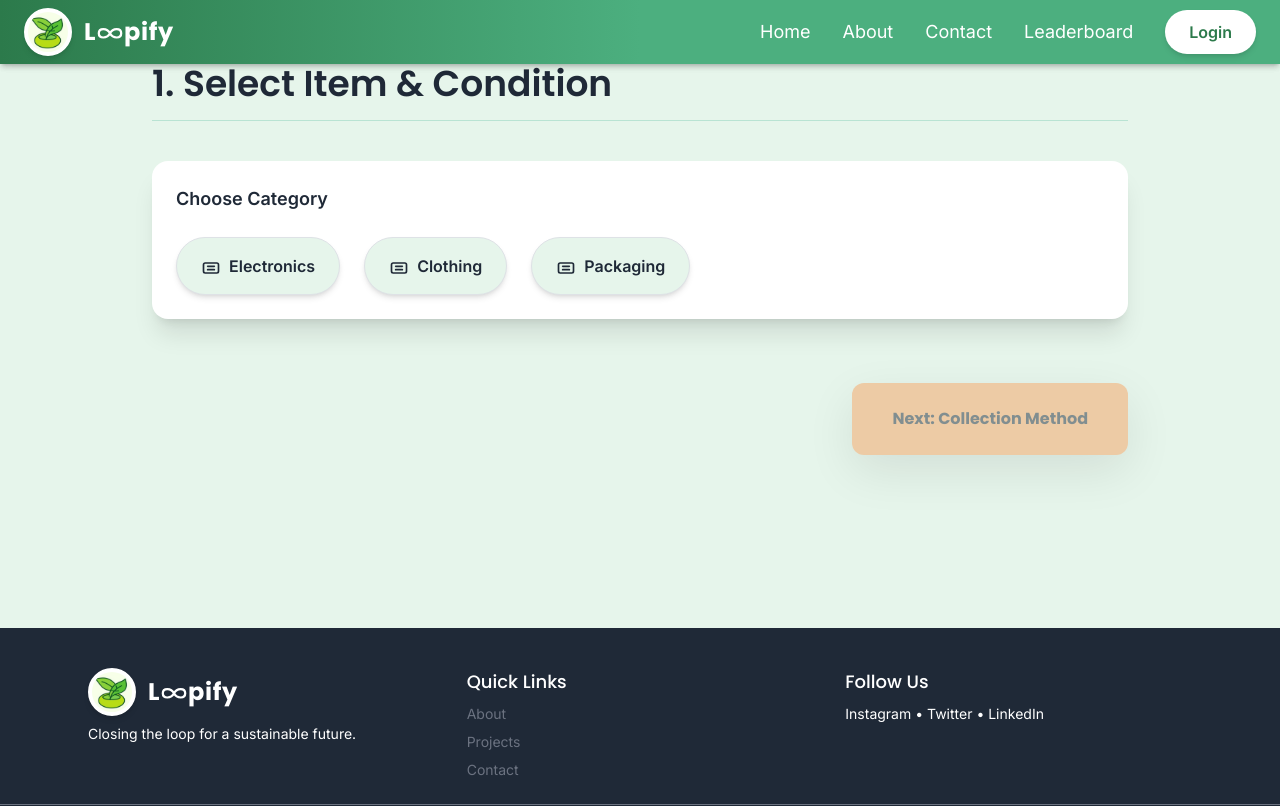
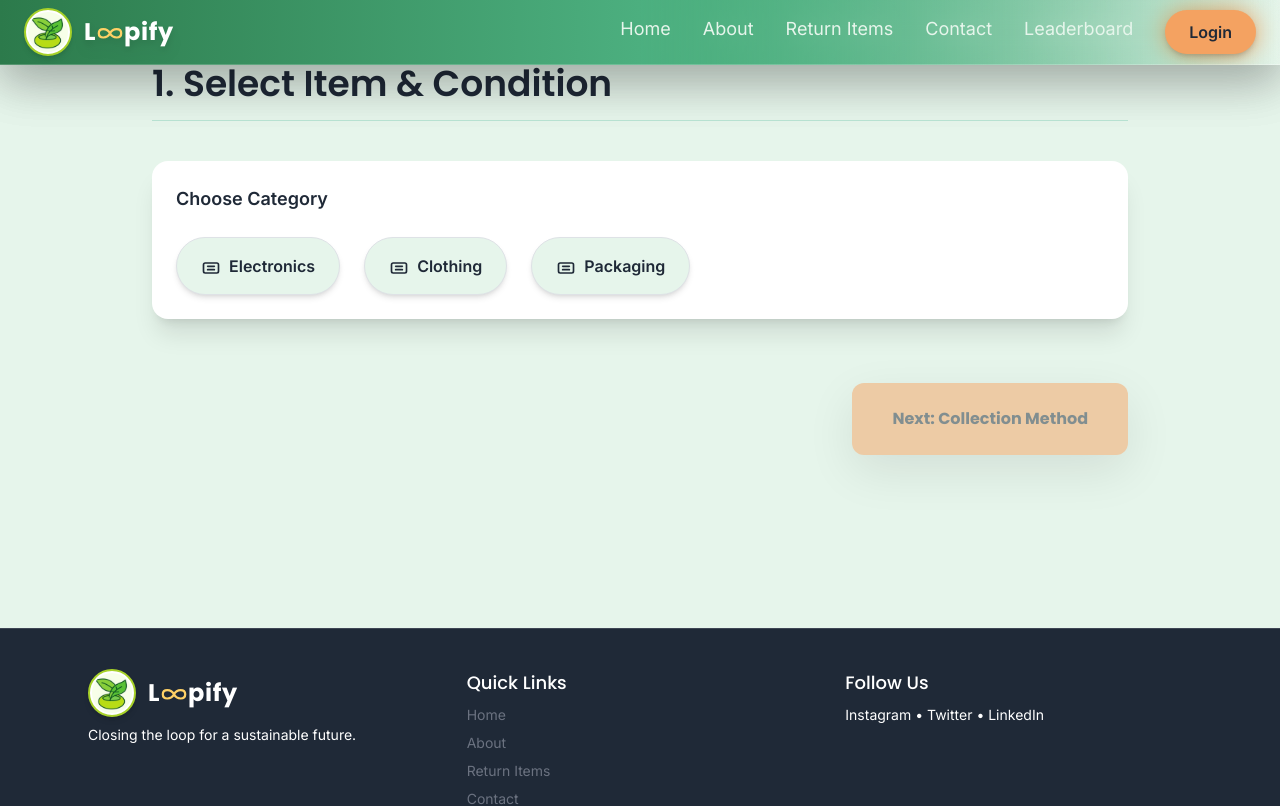
Before and after one commit to MyoKyal/Loopify-Recycle-Website, a React (Vite) app: page /return in a window 1280 px wide. Shown: the top 806 px of the page. Built offline with nearby package versions, Linux system fonts and the light colour scheme.

Commit message:
Footer and Navbar link updated

```diff
--- a/src/components/Footer.jsx
+++ b/src/components/Footer.jsx
@@ -1,15 +1,51 @@
-// src/components/Footer.jsx
 import React from "react";
+import { Link, useLocation } from "react-router-dom";
 import Logo from "../assets/Logo.jpg";
+import { useNavigate } from "react-router-dom";
 
 export default function Footer() {
+  const location = useLocation();
+
+  const navItems = [
+    { name: "Home", to: "/" },
+    { name: "About", to: "#about" },
+    { name: "Return Items", to: "/return" },
+    { name: "Contact", to: "#contact" },
+    { name: "Leaderboard", to: "#leaderboard" },
+  ];
+
+
+const navigate = useNavigate();
+
+const handleClick = (item) => {
+  if (item.to.startsWith("#")) {
+    if (location.pathname !== "/") {
+      navigate("/");
+      setTimeout(() => {
+        const section = document.querySelector(item.to);
+        if (section) section.scrollIntoView({ behavior: "smooth" });
+      }, 400);
+    } else {
+      const section = document.querySelector(item.to);
+      if (section) section.scrollIntoView({ behavior: "smooth" });
+    }
+  } else {
+    navigate(item.to);
+    setTimeout(() => {
+      window.scrollTo({ top: 0, behavior: "smooth" });
+    }, 100);
+  }
+};
+
+
+
   return (
-    <footer className="bg-loopifyDark text-loopifyMuted py-10">
+    <footer className="bg-loopifyDark text-loopifyMuted py-10 border-t border-loopifyMuted/40">
       <div className="max-w-6xl mx-auto px-6 grid md:grid-cols-3 gap-8">
+        {/* ─── Logo + Title ─── */}
         <div>
-          {/* Logo + Title */}
           <div className="flex items-center space-x-3">
-            <div className="h-12 w-12 rounded-full border-2 border-white bg-white flex items-center justify-center overflow-hidden shadow-md">
+            <div className="h-12 w-12 rounded-full border-2 border-loopifyHighlight bg-white flex items-center justify-center overflow-hidden shadow-md">
               <img
                 src={Logo}
                 alt="Loopify Logo"
@@ -23,7 +59,7 @@ export default function Footer() {
                 height="20"
                 viewBox="0 0 100 55"
                 fill="none"
-                stroke="white"
+                stroke="#FFD166"
                 strokeWidth="8"
                 className="align-middle relative top-[2px]"
               >
@@ -38,27 +74,61 @@ export default function Footer() {
               pify
             </span>
           </div>
-          <p className="text-sm text-white pt-2">Closing the loop for a sustainable future.</p>
+          <p className="text-sm text-white pt-2">
+            Closing the loop for a sustainable future.
+          </p>
         </div>
+
+        {/* ─── Quick Links ─── */}
         <div>
           <h4 className="font-title text-lg text-white mb-2">Quick Links</h4>
           <ul className="space-y-2 text-sm">
-            <li><a href="#" className="hover:text-loopifyMain">About</a></li>
-            <li><a href="#" className="hover:text-loopifyMain">Projects</a></li>
-            <li><a href="#" className="hover:text-loopifyMain">Contact</a></li>
+            {navItems.map((item, index) =>
+              item.to.startsWith("#") ? (
+                <li key={index}>
+                  <button
+                    onClick={() => handleClick(item)}
+                    className={`text-sm text-loopifyMuted hover:text-loopifyMain transition duration-300 ${
+                      location.pathname === item.to ? "text-loopifyMain" : ""
+                    }`}
+                  >
+                    {item.name}
+                  </button>
+                </li>
+              ) : (
+                <li key={index}>
+                  <Link
+                    to={item.to}
+                    onClick={() => handleClick(item)}
+                    className={`text-sm text-loopifyMuted hover:text-loopifyMain transition duration-300 ${
+                      location.pathname === item.to ? "text-loopifyMain" : ""
+                    }`}
+                  >
+                    {item.name}
+                  </Link>
+                </li>
+              )
+            )}
           </ul>
         </div>
+
+        {/* ─── Socials ─── */}
         <div>
           <h4 className="font-title text-lg text-white mb-2">Follow Us</h4>
-          <p className="text-sm text-white">Instagram • Twitter • LinkedIn</p>
+          <p className="text-sm text-white">
+            Instagram • Twitter • LinkedIn
+          </p>
         </div>
       </div>
+
+      {/* ─── Footer Bottom ─── */}
 
       <div className="text-center items-center h-3 border-t border-loopifyMuted mt-4">
         <p className="text-ms text-loopifyMuted pt-2">
           © 2025 Loopify. All Rights Reserved.
         </p>
       </div>
+
     </footer>
   );
 }
--- a/src/components/Navbar.jsx
+++ b/src/components/Navbar.jsx
@@ -1,32 +1,74 @@
 // src/components/Navbar.jsx
 import React, { useState } from "react";
+import { Link, useLocation } from "react-router-dom";
 import Logo from "../assets/Logo.jpg";
+import { useNavigate } from "react-router-dom";
 
 export default function Navbar() {
   const [mobileMenuOpen, setMobileMenuOpen] = useState(false);
-  const navItems = ["Home", "About", "Contact", "Leaderboard"];
+  const location = useLocation();
+
+  const navItems = [
+    { name: "Home", to: "/" },
+    { name: "About", to: "#about" },
+    { name: "Return Items", to: "/return" },
+    { name: "Contact", to: "#contact" },
+    { name: "Leaderboard", to: "#leaderboard" },
+  ];
+
+
+const navigate = useNavigate();
+
+const handleClick = (item) => {
+  setMobileMenuOpen(false);
+
+  if (item.to.startsWith("#")) {
+    // If we're not on home page, navigate first
+    if (location.pathname !== "/") {
+      navigate("/", { replace: false });
+      setTimeout(() => {
+        const section = document.querySelector(item.to);
+        if (section) {
+          section.scrollIntoView({ behavior: "smooth" });
+        }
+      }, 400); // wait a bit for the home page to load
+    } else {
+      const section = document.querySelector(item.to);
+      if (section) {
+        section.scrollIntoView({ behavior: "smooth" });
+      }
+    }
+  } else {
+    navigate(item.to);
+    setTimeout(() => {
+      window.scrollTo({ top: 0, behavior: "smooth" });
+    }, 100);
+  }
+};
+
 
   return (
-    <nav className="fixed top-0 left-0 right-0 bg-gradient-to-r from-loopifyMain via-loopifySecondary to-loopifySecondary shadow-md z-50">
+    <nav className="fixed top-0 left-0 right-0 backdrop-blur-md bg-gradient-to-r from-loopifyMain via-loopifySecondary to-loopifyTertiary shadow-lg z-50 border-b border-white/20 transition-all duration-300">
+
       <div className="max-w-7xl mx-auto px-4 sm:px-6 lg:px-8">
         <div className="flex justify-between items-center h-16">
-          {/* Logo + Title */}
+          {/* ─── Logo + Title ─── */}
           <div className="flex items-center space-x-3">
-            <div className="h-12 w-12 rounded-full border-2 border-white bg-white flex items-center justify-center overflow-hidden shadow-md">
+            <div className="h-12 w-12 rounded-full border-2 border-loopifyHighlight bg-white flex items-center justify-center overflow-hidden shadow-md hover:scale-110 transition-transform duration-300">
               <img
                 src={Logo}
                 alt="Loopify Logo"
                 className="h-10 w-10 object-cover rounded-full"
               />
             </div>
-            <span className="text-2xl font-extrabold text-white font-title tracking-wide flex items-center">
+            <span className="text-2xl font-extrabold text-white font-title tracking-wide flex items-center drop-shadow-lg">
               L
               <svg
                 width="28"
                 height="20"
                 viewBox="0 0 100 55"
                 fill="none"
-                stroke="white"
+                stroke="#FFD166"
                 strokeWidth="8"
                 className="align-middle relative top-[2px]"
               >
@@ -42,55 +84,99 @@ export default function Navbar() {
             </span>
           </div>
 
-          {/* Desktop Navigation */}
-          <div className="hidden md:flex items-center space-x-8">
-            {navItems.map((item) => (
-              <a
-                key={item}
-                href={`#${item.toLowerCase()}`}
-                className="text-lg font-body text-white hover:text-loopifyAccent transition"
-              >
-                {item}
-              </a>
-            ))}
-            <button className="bg-white text-loopifyMain font-semibold py-2.5 px-6 rounded-full hover:bg-loopifyAccent transition transform hover:scale-105 shadow-md font-body">
+          {/* ─── Desktop Navigation ─── */}
+          <div className="hidden md:flex items-center space-x-8 font-body">
+            {navItems.map((item, index) =>
+              item.to.startsWith("#") ? (
+                <button
+                  key={index}
+                  onClick={() => handleClick(item)}
+                  className={`relative text-lg text-loopifyLight border-b-2 border-transparent hover:border-loopifyAccent transition-all duration-300 pb-1 ${
+                    location.pathname === item.to ? "border-loopifyAccent" : ""
+                  }`}
+                >
+                  {item.name}
+                </button>
+              ) : (
+                <Link
+                  key={index}
+                  to={item.to}
+                  onClick={() => handleClick(item)}
+                  className={`relative text-lg text-loopifyLight border-b-2 border-transparent hover:border-loopifyAccent transition-all duration-300 pb-1 no-underline hover:text-loopifyLight focus:text-loopifyLight active:text-loopifyLight ${
+                    location.pathname === item.to ? "border-loopifyAccent" : ""
+                  }`}
+                >
+                  {item.name}
+                </Link>
+              )
+            )}
+
+            {/* ─── Login Button ─── */}
+            <Link
+              to="/login"
+              onClick={() => window.scrollTo({ top: 0, behavior: "smooth" })}
+              className="bg-loopifyAccent text-loopifyDark font-semibold py-2.5 px-6 rounded-full hover:bg-loopifyHighlight hover:text-loopifyDark transition transform hover:scale-105 shadow-md font-body duration-300"
+            >
               Login
-            </button>
+            </Link>
           </div>
 
-          {/* Mobile Menu Toggle */}
+          {/* ─── Mobile Menu Toggle ─── */}
           <button
             onClick={() => setMobileMenuOpen(!mobileMenuOpen)}
-            className="md:hidden text-white hover:text-loopifyAccent transition"
+            className="md:hidden text-loopifyLight hover:text-loopifyAccent transition"
           >
-            <svg className="h-8 w-8" fill="none" stroke="currentColor" viewBox="0 0 24 24">
+            <svg
+              className="h-8 w-8"
+              fill="none"
+              stroke="currentColor"
+              viewBox="0 0 24 24"
+            >
               <path
                 strokeLinecap="round"
                 strokeLinejoin="round"
                 strokeWidth={2}
-                d={mobileMenuOpen ? "M6 18L18 6M6 6l12 12" : "M4 6h16M4 12h16M4 18h16"}
+                d={
+                  mobileMenuOpen
+                    ? "M6 18L18 6M6 6l12 12"
+                    : "M4 6h16M4 12h16M4 18h16"
+                }
               />
             </svg>
           </button>
         </div>
 
-        {/* Mobile Menu */}
+        {/* ─── Mobile Dropdown ─── */}
         {mobileMenuOpen && (
-          <div className="md:hidden bg-loopifyLight border-t border-loopifySecondary">
+          <div className="md:hidden bg-loopifyLight/95 border-t border-loopifySoft font-body animate-slideDown">
             <div className="px-4 pt-4 pb-6 space-y-3">
-              {navItems.map((item) => (
-                <a
-                  key={item}
-                  href={`#${item.toLowerCase()}`}
-                  className="block px-4 py-3 text-lg font-medium text-loopifyMuted hover:text-loopifyMain hover:bg-loopifySoft rounded-lg font-body"
-                  onClick={() => setMobileMenuOpen(false)}
-                >
-                  {item}
-                </a>
-              ))}
-              <button className="w-full bg-loopifyMain hover:bg-loopifySecondary text-white font-semibold py-3 rounded-full text-lg shadow-md transition font-body">
+              {navItems.map((item, index) =>
+                item.to.startsWith("#") ? (
+                  <button
+                    key={index}
+                    onClick={() => handleClick(item)}
+                    className="block w-full text-left px-4 py-3 text-lg text-loopifyDark hover:bg-loopifySoft hover:text-loopifyMain rounded-lg transition"
+                  >
+                    {item.name}
+                  </button>
+                ) : (
+                  <Link
+                    key={index}
+                    to={item.to}
+                    onClick={() => handleClick(item)}
+                    className="block px-4 py-3 text-lg text-loopifyDark hover:bg-loopifySoft hover:text-loopifyMain rounded-lg transition"
+                  >
+                    {item.name}
+                  </Link>
+                )
+              )}
+              <Link
+                to="/login"
+                onClick={() => setMobileMenuOpen(false)}
+                className="block w-full bg-loopifyMain hover:bg-loopifySecondary text-white font-semibold py-3 rounded-full text-lg shadow-md transition"
+              >
                 Login
-              </button>
+              </Link>
             </div>
           </div>
         )}
```
Lines whose indentation alone changed are shown as unchanged.
